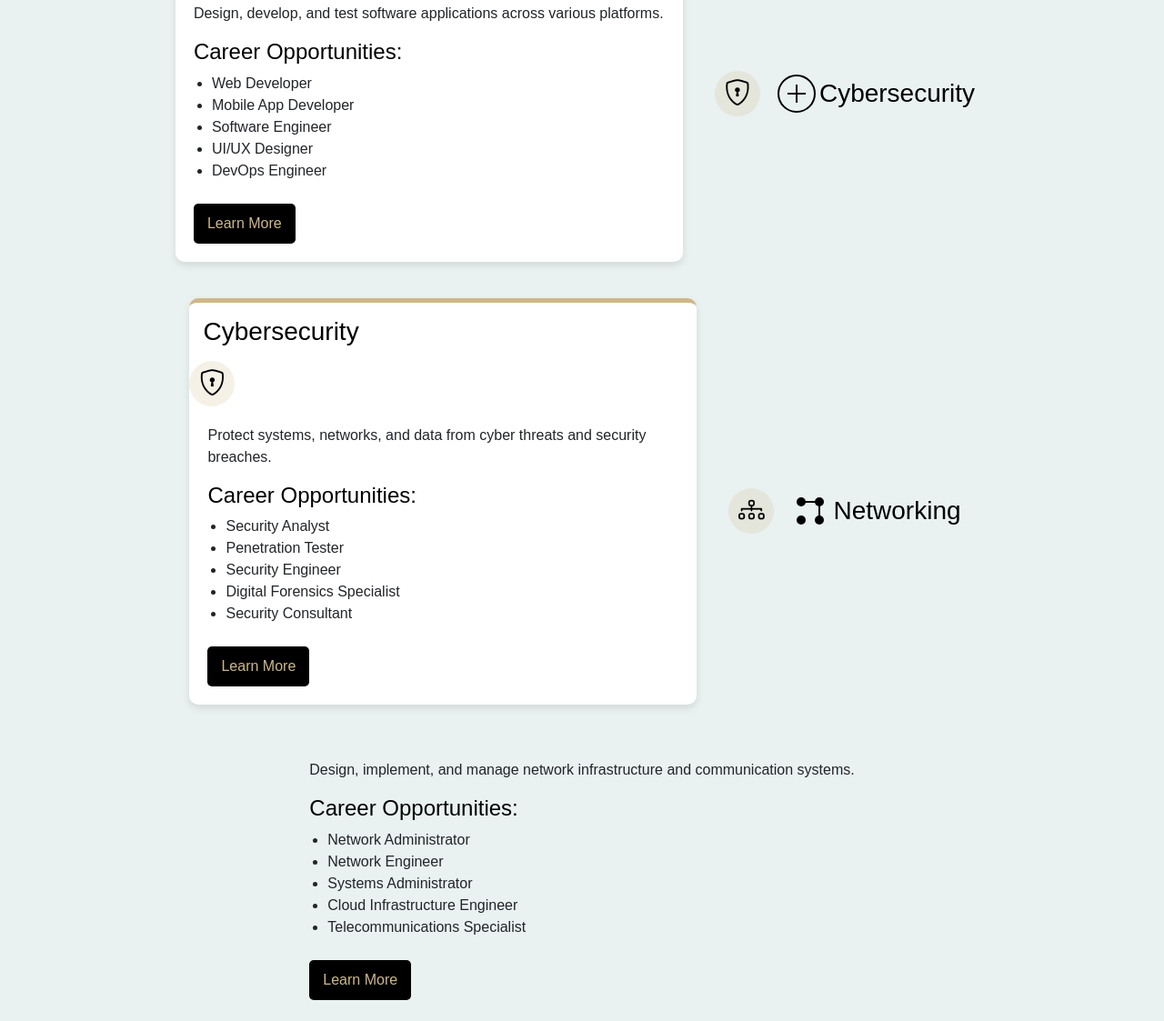
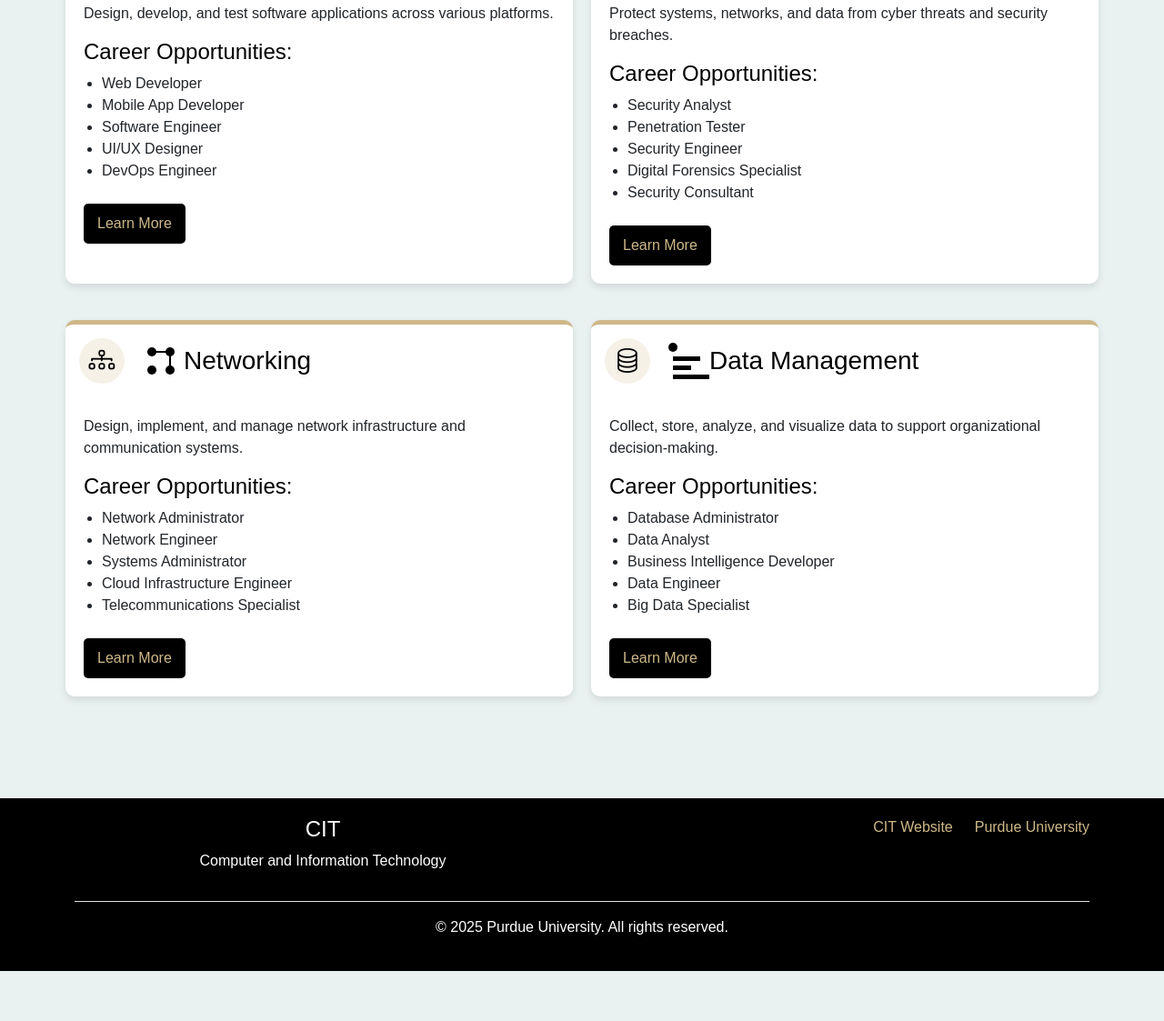
Before and after one commit to fetachino/cit-final-project, a plain HTML site: page index.html in a window 1280 px wide. Shown: the part 523-1646 px from the top of the page at 91% size. After the commit the page ends 1591 px from the top, so only its background shows below. Drawn offline with nearby package versions, Linux system fonts and the light colour scheme.

Commit message:
Add files via upload

```diff
--- a/index.html
+++ b/index.html
@@ -61,6 +61,7 @@
             </div>
 
             <!-- Concentration Quadrants -->
+            <!-- Concentration Quadrants -->
 <div class="concentration-container">
     <!-- Software Development Concentration -->
     <div class="concentration-box">
@@ -98,6 +99,8 @@
         </div>
     </div>
 
+    <!-- Cybersecurity Concentration -->
+    <div class="concentration-box">
         <div class="concentration-header">
             <div class="concentration-icon">
                 <i class="bi bi-shield-lock"></i>
@@ -114,13 +117,6 @@
             </div>
             <h3>Cybersecurity</h3>
         </div>
-                <div class="concentration-box">
-                    <div class="concentration-header">
-                        <h3>Cybersecurity</h3>
-                    </div>
-                    <div class="concentration-icon">
-                        <i class="bi bi-shield-lock"></i>
-                    </div>
         <div class="concentration-content">
             <p>Protect systems, networks, and data from cyber threats and security breaches.</p>
             <h4>Career Opportunities:</h4>
@@ -136,6 +132,7 @@
     </div>
 
     <!-- Networking Concentration -->
+    <div class="concentration-box">
         <div class="concentration-header">
             <div class="concentration-icon">
                 <i class="bi bi-diagram-3"></i>
@@ -171,6 +168,7 @@
     </div>
 
     <!-- Data Management Concentration -->
+    <div class="concentration-box">
         <div class="concentration-header">
             <div class="concentration-icon">
                 <i class="bi bi-database"></i>
```
Lines whose indentation alone changed are shown as unchanged.
